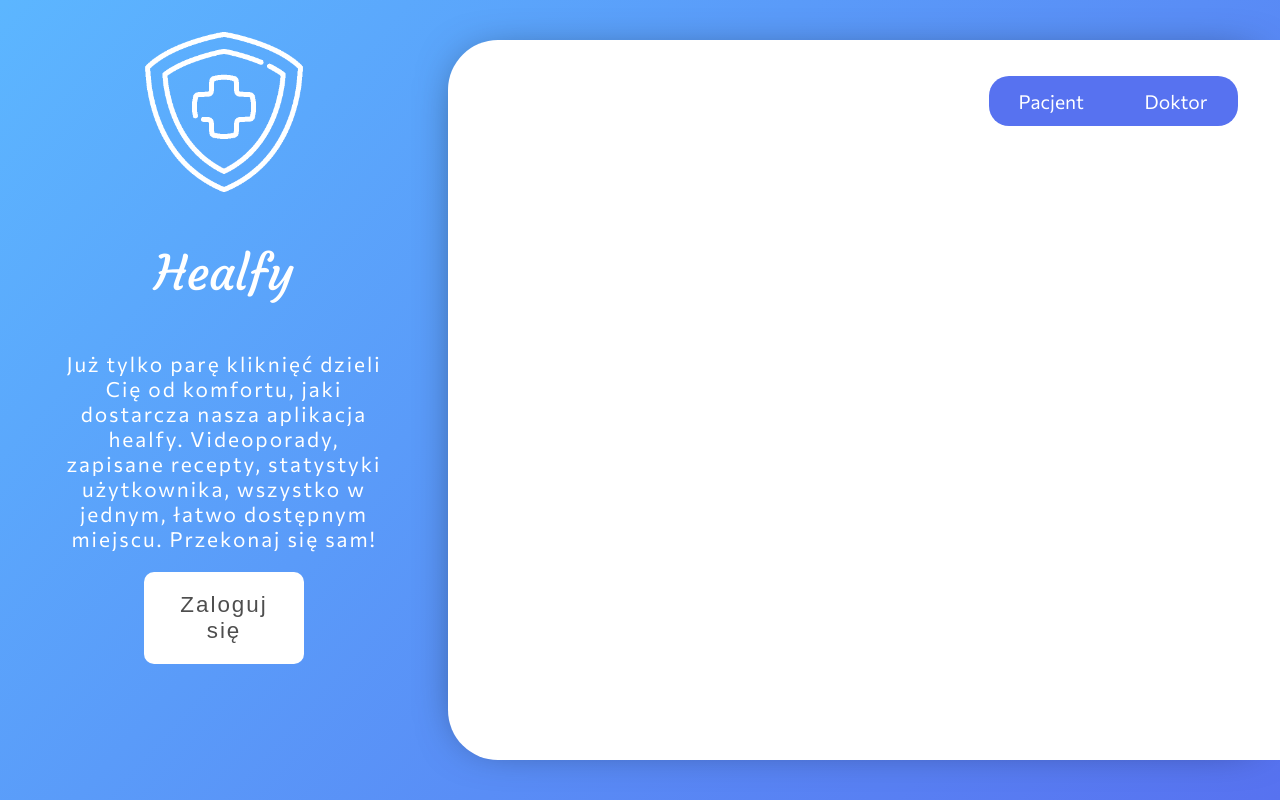
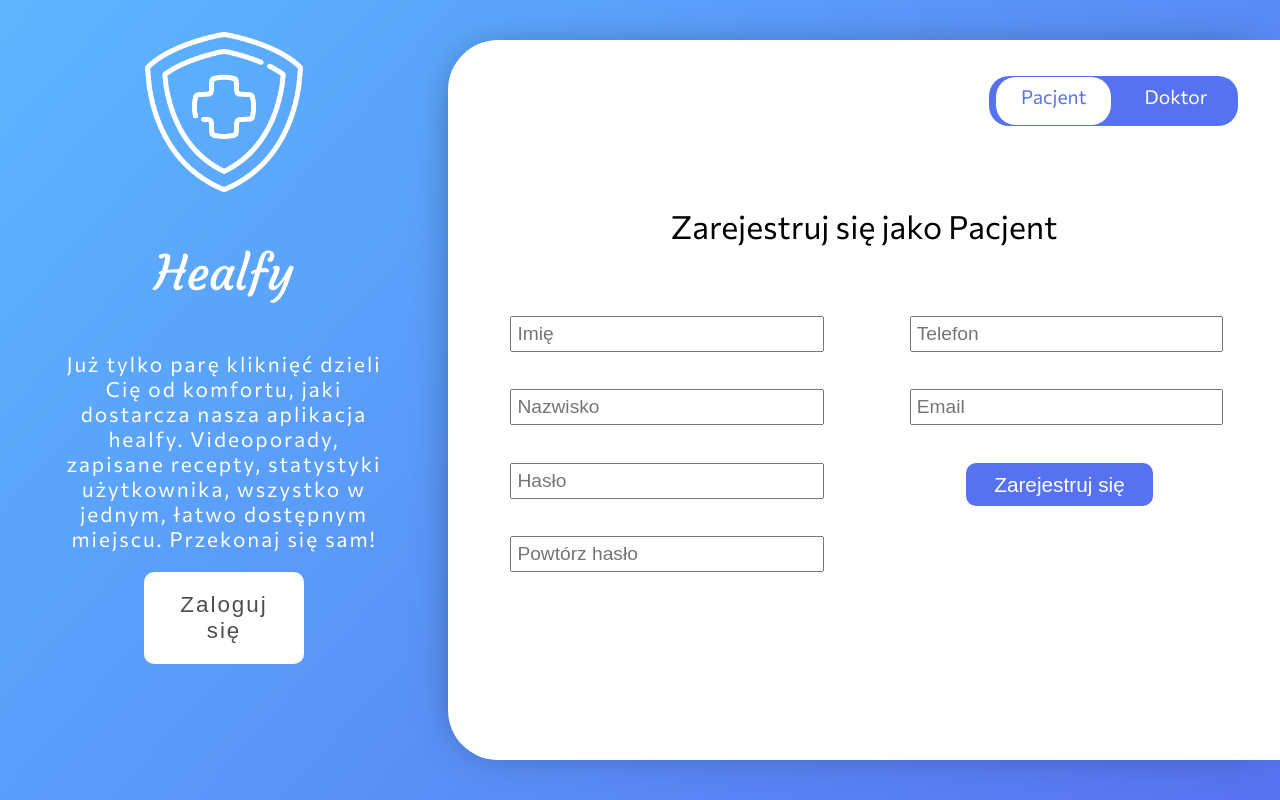
Before and after one commit to R3VANEK/hackHeroes2020, a React (Create React App) app: page /register in a window 1280 px wide. Built offline with nearby package versions, Linux system fonts and the light colour scheme.

Commit message:
działający form rejestracji, bez walidacji

```diff
--- a/src/components/Form/RegisterForm.css
+++ b/src/components/Form/RegisterForm.css
@@ -66,12 +66,61 @@ background: linear-gradient(132deg, rgba(92,182,255,1) 0%, rgba(87,114,240,1) 10
     border-radius:20px;
 }
 .role-changer{
-    width:50%;
+    width:46%;
     float:left;
-    height:100%;
-    display:flex;
-    justify-content: center;
-    align-items: center;
+    height:94%;
+    line-height:2;
+    border-radius:inherit;
+    text-align: center;
+
+    margin-top:0.5%;
+    margin-left:3%;
     font-size:1.2em;
     cursor:pointer;
 }
+.section-inputs{
+    width:45%;
+    height:40%;
+    float:left;
+    margin-left:3%;
+    margin-top:0%;
+}
+.register-inputs:focus{
+    outline:none;
+}
+.register-inputs{
+    width:80%;
+    margin-left:10%;
+    line-height:1;
+    padding:5px;
+    font-size:1.2em;
+    margin-top:10%;
+}
+#register-button{
+    width:50%;
+    color:white;
+    outline:none;
+    border:none;
+    margin-left:25%;
+    font-size:1.3em;
+    border-radius:10px;
+    line-height:2;
+    margin-top:10%;
+    cursor:pointer;
+    background-color: #5772f0;
+}
+#help-holder{
+
+    clear:both;
+    margin-top:20%;
+    text-align:center
+}
+#register-as{
+    color:black;
+    font-size:2em;
+}
+#error-p{
+    color:red;
+    text-align: center;
+    font-size:1.3em;
+}
--- a/src/components/Form/RegisterForm.js
+++ b/src/components/Form/RegisterForm.js
@@ -5,10 +5,60 @@ import appIcon from '../../icons/healfy.svg.png';
 class RegisterForm extends Component {
 
 
-    state = {  }
+    constructor(props){
+        super(props)
+        this.patientRef = React.createRef()
+        this.doctorRef = React.createRef()
+    }
+    componentDidMount(){
+        this.patientRef.current.style.backgroundColor = 'white'
+        this.patientRef.current.style.color = '#5772f0'
+    }
+
+    state = {
+        role : 'Pacjent',
+        firstName : '',
+        lastName : '',
+        password : '',
+        checkPassword : '',
+        phoneNumber : '',
+        emailAddres : '',
+
+        errorMessage : ''
+     }
+
+     handleChange = (event) =>{
+         console.log(event.target.name)
+         this.setState({
+             [event.target.name] : event.target.value
+         })
+     }
 
 
+     changeRole = (id) =>{
+            if(id == 0){
+
+                this.doctorRef.current.style.backgroundColor = '#5772f0'
+                this.doctorRef.current.style.color = 'white'
+                this.patientRef.current.style.backgroundColor = 'white'
+                this.patientRef.current.style.color = '#5772f0'
+                this.setState({
+                    role : 'Pacjent'
+                })
+            }
+            else{
+                this.patientRef.current.style.backgroundColor = '#5772f0'
+                this.patientRef.current.style.color = 'white'
+                this.doctorRef.current.style.backgroundColor = 'white'
+                this.doctorRef.current.style.color = '#5772f0'
+                this.setState({
+                    role : 'Doktor'
+                })
+            }
+    }
+
     render() {
+
 
 
         return (
@@ -31,9 +81,42 @@ class RegisterForm extends Component {
                 <section id="register-right-holder">
 
                     <div id="role-changer-holder">
-                        <div className="role-changer">Pacjent</div>
-                        <div className="role-changer">Doktor</div>
+                        <div className="role-changer"
+                            ref={this.patientRef}
+                            onClick={()=>{this.changeRole(0)}}>
+                            Pacjent
+                        </div>
+
+                        <div className="role-changer"
+                            ref={this.doctorRef}
+                            onClick={()=>{this.changeRole(1)}}>
+                            Doktor
+                        </div>
                     </div>
+
+
+                    <form>
+
+                    <div id="help-holder">
+                        <p id="register-as">Zarejestruj się jako {this.state.role}</p>
+                    </div>
+                    <div class="section-inputs">
+                        <input type="text" placeholder="Imię" name="firstName" class="register-inputs" onChange={this.handleChange}/>
+                        <input type="text" placeholder="Nazwisko" name="lastName" class="register-inputs" onChange={this.handleChange}/>
+                        <input type="password" placeholder="Hasło" name="password"class="register-inputs" onChange={this.handleChange}/>
+                        <input type="password" placeholder="Powtórz hasło" name="checkPassword" class="register-inputs" onChange={this.handleChange}/>
+                    </div>
+                    <div class="section-inputs">
+                        <input type="text" placeholder="Telefon" name="phoneNumber" class="register-inputs" onChange={this.handleChange}/>
+                        <input type="email" placeholder="Email" name="emailAddres" class="register-inputs" onChange={this.handleChange}/>
+                        <input type="submit" value="Zarejestruj się" id="register-button"/>
+
+                        <p id="error-p">{this.state.errorMessage}</p>
+                    </div>
+
+                    </form>
+
+
 
                 </section>
             </div>
```
